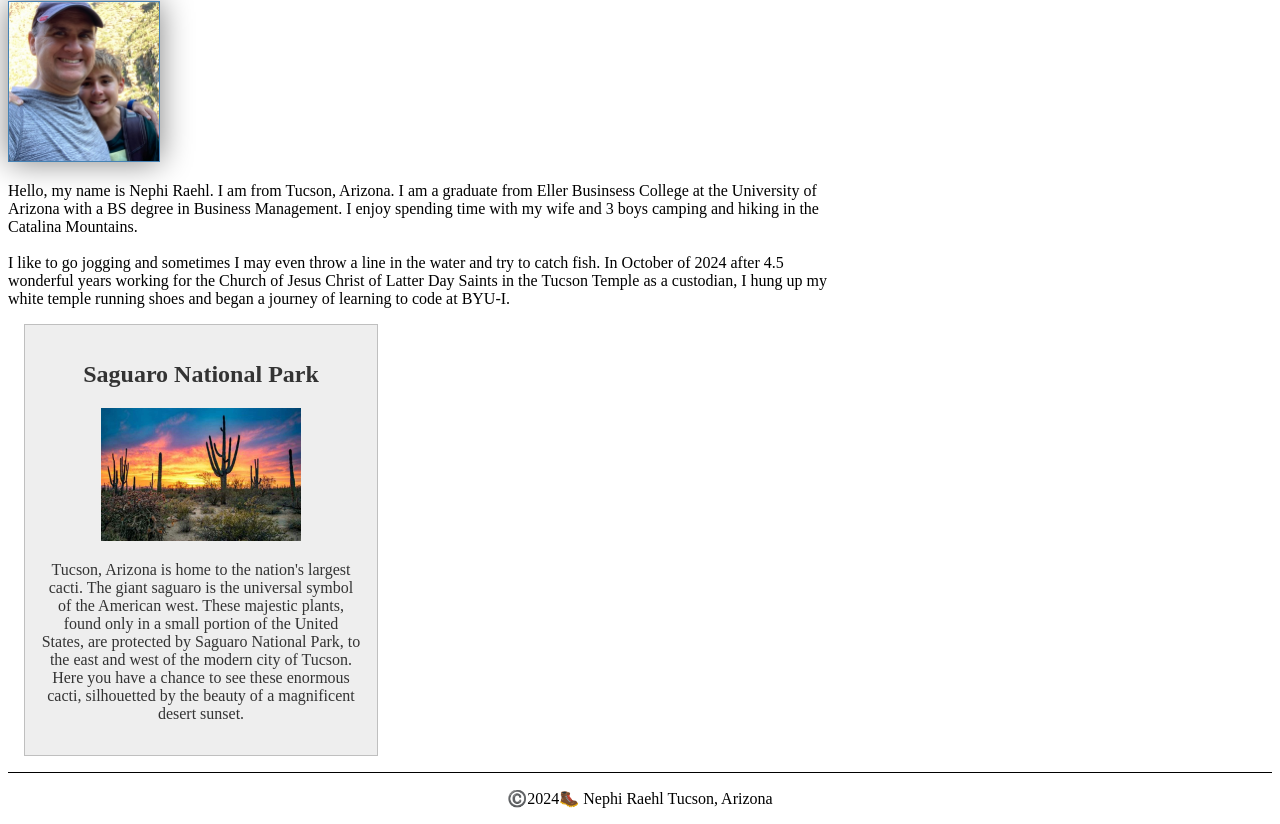
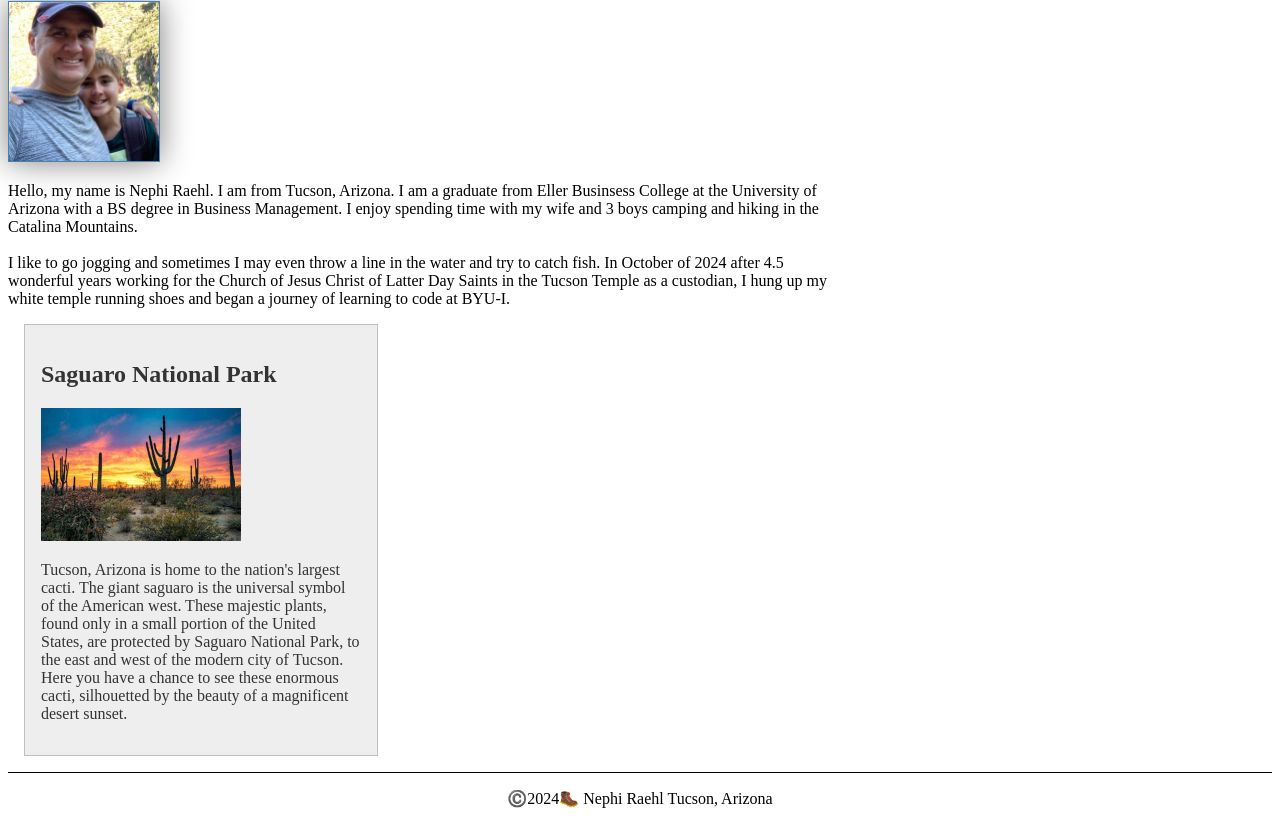
Before and after one commit to nephi-raehl/wdd130, a plain HTML site: page index.html in a window 1280 px wide. Shown: the part 201-1025 px from the top of the page. Drawn offline with Linux system fonts and the light colour scheme.

Commit message:
Line Changes

```diff
--- a/styles/styles.css
+++ b/styles/styles.css
@@ -37,7 +37,6 @@ aside {
   padding: 1rem;
   background-color: #eee;
   color:  #333;
-  text-align: center;
 }
 
 aside img {
@@ -50,12 +49,3 @@ footer {
   border-top: 1px solid #000;
   text-align: center;
 }
-
-aside img{
-  width: 200px;
-  height: auto;
-}
-
-p {
-  padding: 0;
-}
```
